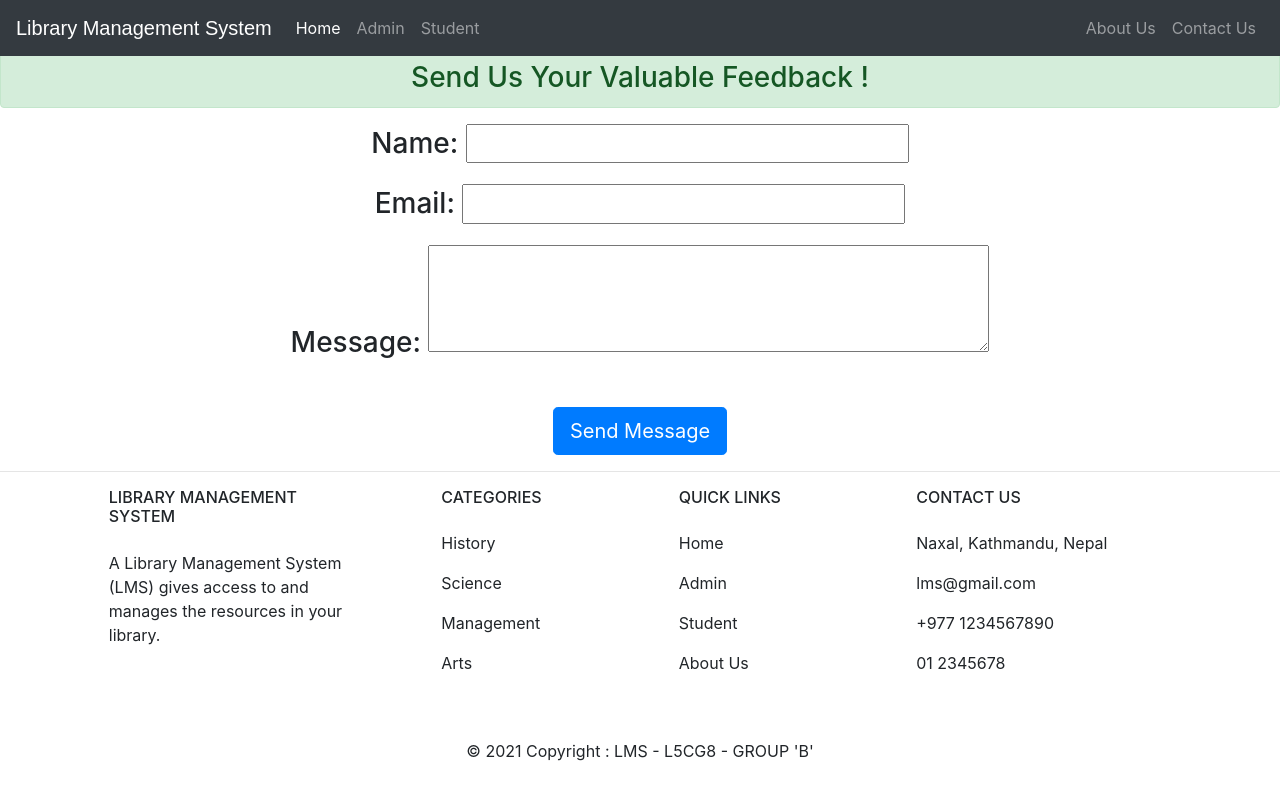
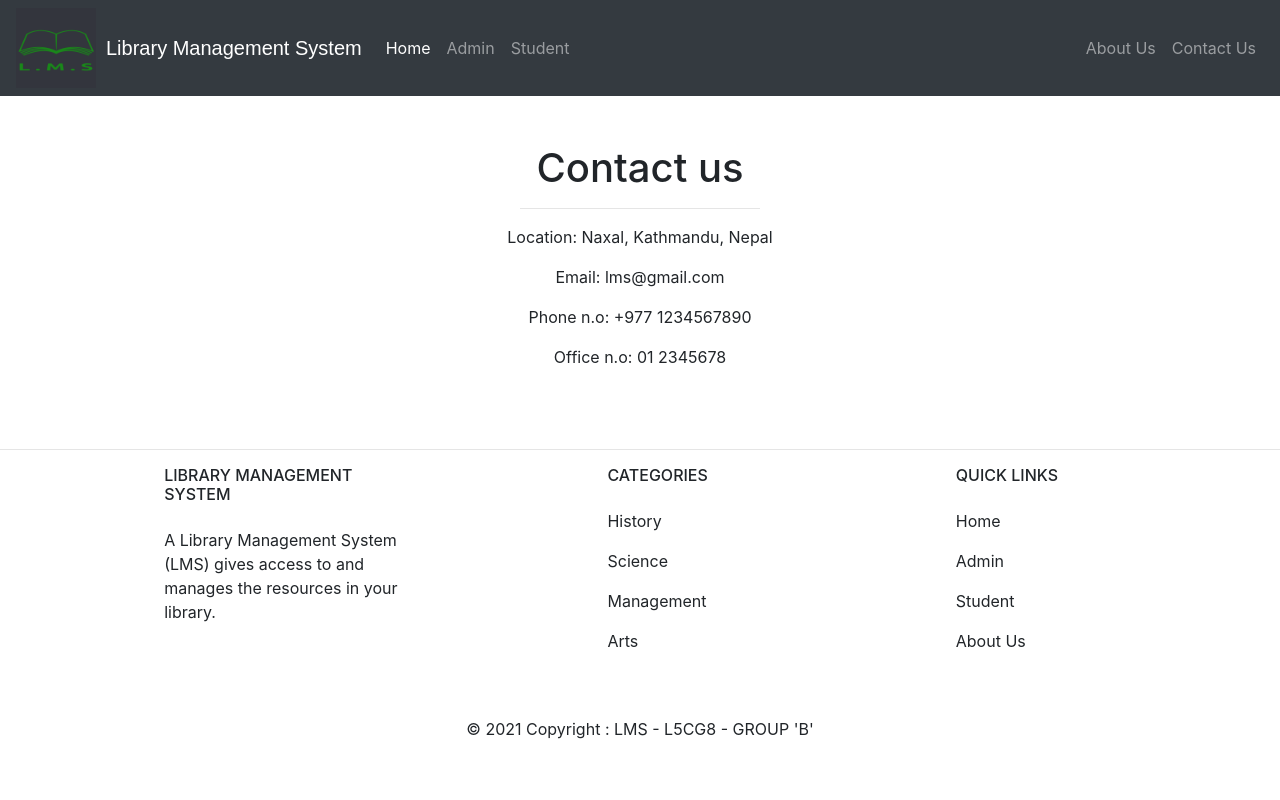
Before and after one commit to PramodChaudhary10/LibraryManagementSystem, a Django app: page /contactus in a window 1280 px wide. Run offline with Django 3.2, Linux system fonts and the light colour scheme; some libraries are stand-ins or nearby versions.

Commit message:
Updated contact us page and added Logo in Nav bar.

```diff
--- a/templates/library/contactus.html
+++ b/templates/library/contactus.html
@@ -21,23 +21,23 @@
 <body>
 
   {% include "library/navbar.html" %}
-  <br><br>
+  <br>
+  <br>
+  <br>
+  <br>
+  <br>
+  <br>
 
-  <center>
-    <h3 class='alert alert-success'>Send Us Your Valuable Feedback !</h3>
 
-    <form method="POST">
-      <!-- Very Important csrf Token -->
-      {% csrf_token %}
-      <div class="form-group">
-        <p>
-          <h3>{{ form.as_p }}</h3>
-        </p>
+    <div style="text-align: center;">
+    <h1>Contact us<hr style="width: 240px;"></h1>
+    <p>Location: Naxal, Kathmandu, Nepal</p>
+        <p>Email: lms@gmail.com </p>
+        <p>Phone n.o: +977 1234567890 </p>
+        <p>Office n.o: 01 2345678 </p>
+        </div>
         <br>
-        <input type="submit" value="Send Message" class='btn btn-primary btn-lg'>
-      </div>
-    </form>
-  </center>
+        <br>
   {% include "library/footer.html" %}
 </body>
 
--- a/templates/library/footer.html
+++ b/templates/library/footer.html
@@ -64,16 +64,7 @@
       <!-- Grid column -->
 
       <!-- Grid column -->
-      <div class="col-md-4 col-lg-3 col-xl-3 mx-auto mb-md-0 mb-4">
-        <!-- Links -->
-        <h6 class="text-uppercase fw-bold mb-4">
-          Contact Us
-        </h6>
-        <p>Naxal, Kathmandu, Nepal</p>
-        <p> lms@gmail.com </p>
-        <p> +977 1234567890 </p>
-        <p> 01 2345678 </p>
-      </div>
+
       <!-- column -->
     </div>
     <!-- row -->
--- a/templates/library/navbar.html
+++ b/templates/library/navbar.html
@@ -19,6 +19,7 @@
   <body>
     <div class="bs-example">
       <nav class="navbar navbar-expand-md bg-dark navbar-dark fixed-top">
+      <img src="static/images/Logo.png" style="height:80px; margin-right: 10px;">
         <a href="/" class="navbar-brand">Library Management System</a>
         <button
           type="button"
```
Also changed, not shown: static/images/Logo.png (added).
